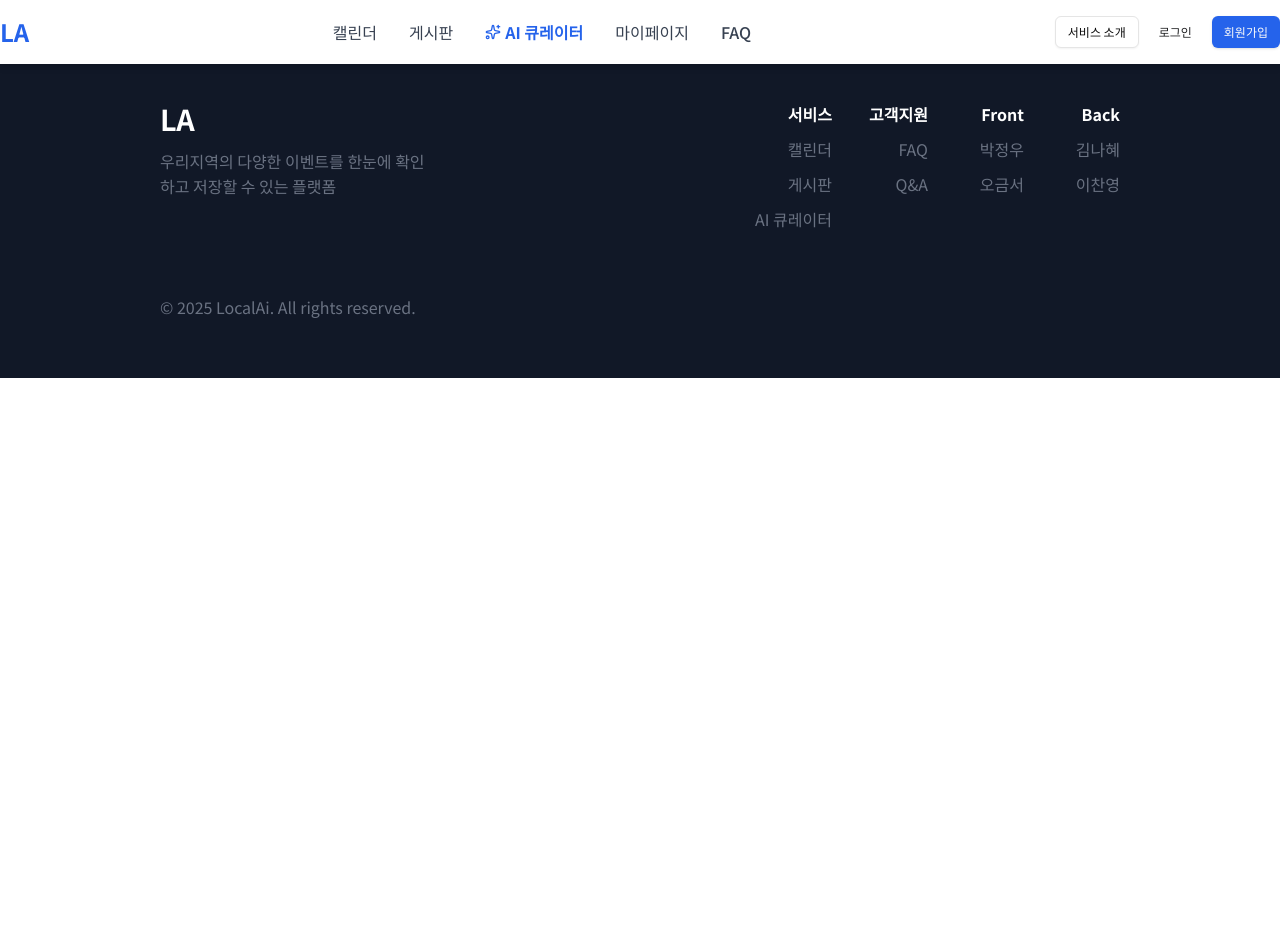
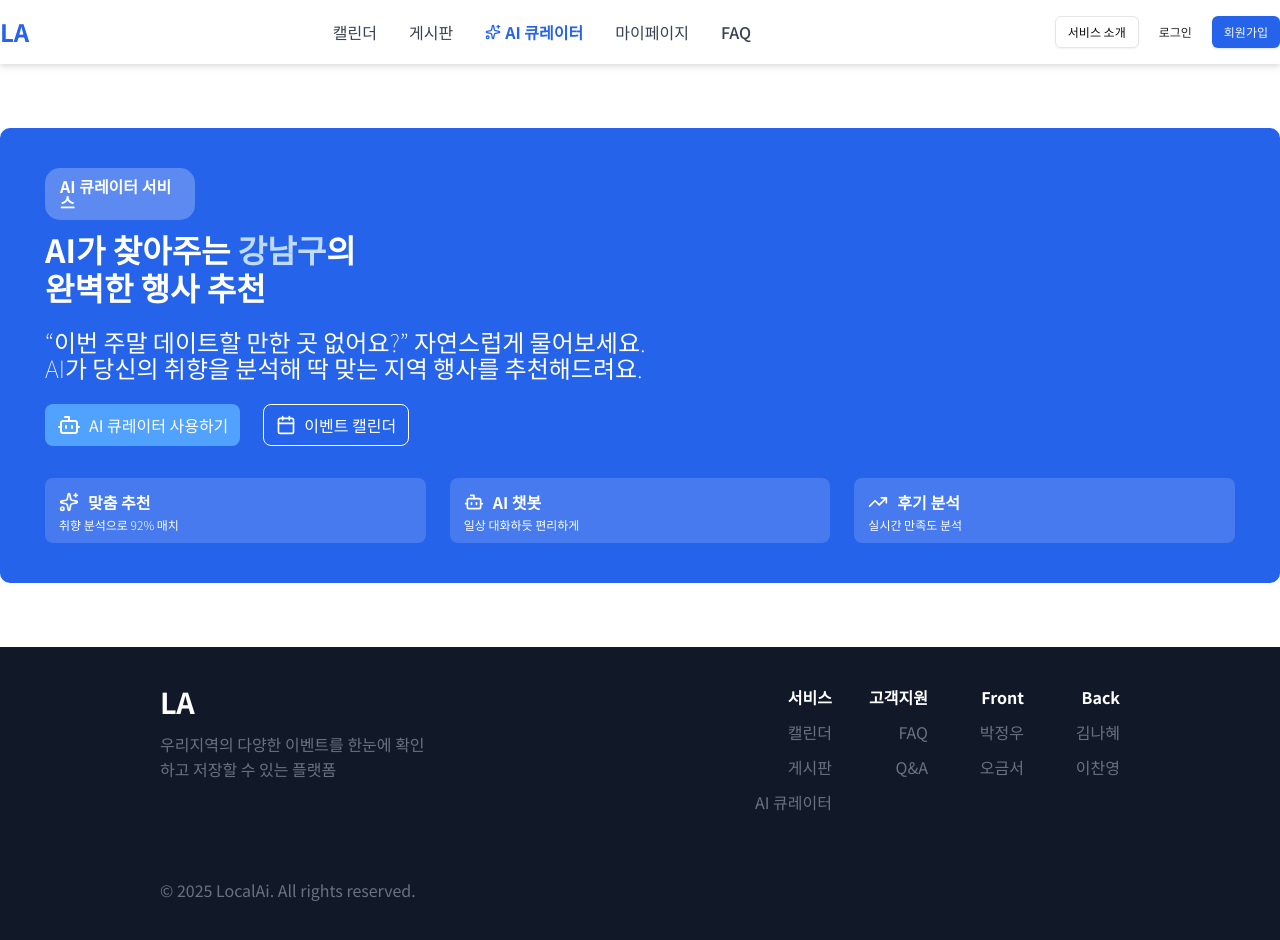
Before and after one commit to Tim3208/LA, a React (Vite) app: page / in a window 1280 px wide. Shown: the top 940 px of the page. Before the commit the page ends 800 px from the top, so only its background shows below. Built offline with nearby package versions, Linux system fonts and the light colour scheme; a web font is replaced by a local one.

Commit message:
feat: migrate MainPageTitle HTML page -> React

```diff
--- a/src/App.jsx
+++ b/src/App.jsx
@@ -14,6 +14,8 @@ function App() {
         {/* 메인 */}
         <Route path="/" element={<MainPage />} />
 
+        {/* 게시판 목록 */}
+
         {/* Ai 페이지 */}
         <Route path="/ai" element={<AiPage />} />
       </Routes>
--- /dev/null
+++ b/src/components/MainPageCP/MainPageCardsCP/index.jsx
@@ -0,0 +1,13 @@
+import { MainPageCardsCPMainStyle } from "./style";
+
+/**
+ * 메인 페이지 카드 레이아웃 컴포넌트
+ */
+const MainPageCardsCP = () => {
+  return (
+    <MainPageCardsCPMainStyle>
+      <div></div>
+    </MainPageCardsCPMainStyle>
+  );
+};
+export default MainPageCardsCP;
--- /dev/null
+++ b/src/components/MainPageCP/MainPageCardsCP/style.js
@@ -0,0 +1,3 @@
+import styled from "styled-components";
+
+export const MainPageCardsCPMainStyle = styled.main``;
--- a/src/components/MainPageCP/MainPageTitleCP/index.jsx
+++ b/src/components/MainPageCP/MainPageTitleCP/index.jsx
@@ -1,12 +1,65 @@
 import { MainPageTitleCPMainStyle } from "./style";
-
+import { ButtonCP } from "../../_common/ButtonCP";
+import { useState } from "react";
+import { OutLineButtonCP } from "@/components/_common/OutLineButtonCP";
+import { Bot, Calendar, Sparkles, TrendingUp } from "lucide-react";
 /**
  * 메인 페이지 타이틀 컴포넌트
  */
 const MainPageTitleCP = () => {
+  const [position, setPosition] = useState("강남구");
+
   return (
     <MainPageTitleCPMainStyle>
-      <div></div>
+      {/* <!-- AI 추천 카드 --> */}
+      <section className="ai-card">
+        <div>
+          <p className="label">AI 큐레이터 서비스</p>
+          <div>
+            <h2 className="title">
+              AI가 찾아주는 <span className="text-blue-60">{position}</span>의
+              <br />
+              완벽한 행사 추천
+            </h2>
+            <p className="desc">
+              “이번 주말 데이트할 만한 곳 없어요?” 자연스럽게 물어보세요.
+              <br />
+              AI가 당신의 취향을 분석해 딱 맞는 지역 행사를 추천해드려요.
+            </p>
+            <div className="top-buttons">
+              <ButtonCP icon={<Bot className="w-6" />} bgColor="--blue-80">
+                AI 큐레이터 사용하기
+              </ButtonCP>
+              <OutLineButtonCP icon={<Calendar className="w-5" />}>
+                이벤트 캘린더
+              </OutLineButtonCP>
+            </div>
+          </div>
+        </div>
+        <div className="bottom-features">
+          <div>
+            <div>
+              <Sparkles className="w-5" />
+              <strong>맞춤 추천</strong>
+            </div>
+            취향 분석으로 92% 매치
+          </div>
+          <div>
+            <div>
+              <Bot className="w-5" />
+              <strong>AI 챗봇</strong>
+            </div>
+            일상 대화하듯 편리하게
+          </div>
+          <div>
+            <div>
+              <TrendingUp className="w-5" />
+              <strong>후기 분석</strong>
+            </div>
+            실시간 만족도 분석
+          </div>
+        </div>
+      </section>
     </MainPageTitleCPMainStyle>
   );
 };
--- a/src/components/MainPageCP/MainPageTitleCP/style.js
+++ b/src/components/MainPageCP/MainPageTitleCP/style.js
@@ -1,3 +1,86 @@
 import styled from "styled-components";
 
-export const MainPageTitleCPMainStyle = styled.main``;
+export const MainPageTitleCPMainStyle = styled.main`
+  margin: 4rem auto;
+  max-width: 1440px;
+
+  // AI 추천 카드
+  .ai-card {
+    background-color: var(--blue-100);
+    color: #fff;
+    padding: 40px 45px;
+    border-radius: 10px;
+    display: flex;
+    flex-direction: column;
+    gap: 2rem;
+  }
+
+  & > section > div:nth-child(1) {
+    display: flex;
+    flex-direction: column;
+    gap: 10px;
+  }
+
+  & > section > div:nth-child(1) > div {
+    display: flex;
+    flex-direction: column;
+    gap: 23px;
+  }
+
+  .label {
+    width: 150px;
+    padding: 10px 15px;
+    border-radius: 15px;
+    background: rgba(255, 255, 255, 0.25);
+    font-weight: 600;
+    font-size: 1rem;
+  }
+
+  .title {
+    font-size: 2rem;
+    font-weight: 700;
+    line-height: 38px;
+  }
+
+  .desc {
+    font-size: 1.5rem;
+    font-weight: 200;
+    line-height: 26px;
+  }
+
+  /* 버튼 */
+  .top-buttons {
+    display: flex;
+    gap: 23px;
+  }
+
+  /* Bottom features */
+  .bottom-features {
+    display: flex;
+    justify-content: space-between;
+    gap: 1.5rem;
+
+    & > div {
+      display: flex;
+      flex-direction: column;
+      gap: 5px;
+      background: rgba(255, 255, 255, 0.15);
+      flex: 1;
+      padding: 12px 14px;
+      border-radius: 8px;
+      text-align: left;
+      font-size: 0.75rem;
+      font-weight: 300;
+    }
+
+    // 아이콘, strong 배치
+    & > div > div {
+      display: flex;
+      justfiy-content: flex-start;
+      gap: 9px;
+      align-items: center;
+      font-size: 1rem;
+      font-weight: 500;
+    }
+  }
+`;
--- a/src/pages/AiPage/index.jsx
+++ b/src/pages/AiPage/index.jsx
@@ -149,7 +149,7 @@ const AiPage = () => {
   };
 
   return (
-    <AiPageMainStyle className>
+    <AiPageMainStyle>
       <MainLayOut>
         <section className="flex justify-center bg-mainPageBg px-4 sm:px-0 py-8">
           <Tabs
--- a/src/pages/MainPage/index.jsx
+++ b/src/pages/MainPage/index.jsx
@@ -1,19 +1,19 @@
 import MainPageTitleCP from "../../components/MainPageCP/MainPageTitleCP";
+import MainPageCardsCP from "../../components/MainPageCP/MainPageCardsCP";
 import MainLayOut from "../../layout/MainLayOut";
 import { MainPageMainStyle } from "./style";
+import { useState } from "react";
 
 const MainPage = () => {
+  const [position, setPosition] = useState("강남구");
   return (
-    <MainPageMainStyle>
-      <MainLayOut>
-        {/* 메인 타이틀 */}
-        <MainPageTitleCP />
+    <MainLayOut>
+      {/* Ai 추천 카드 */}
+      <MainPageTitleCP />
 
-        {/* 메인 카드 */}
-
-        {/* 하단 베너 */}
-      </MainLayOut>
-    </MainPageMainStyle>
+      {/* 게시판 카드 목록 */}
+      <MainPageCardsCP />
+    </MainLayOut>
   );
 };
 
--- a/src/pages/MainPage/style.js
+++ b/src/pages/MainPage/style.js
@@ -1,6 +1,3 @@
 import styled from "styled-components";
 
-export const MainPageMainStyle = styled.main`
-  width: 100%;
-  background-color: red;
-`;
+export const MainPageMainStyle = styled.main``;
```
